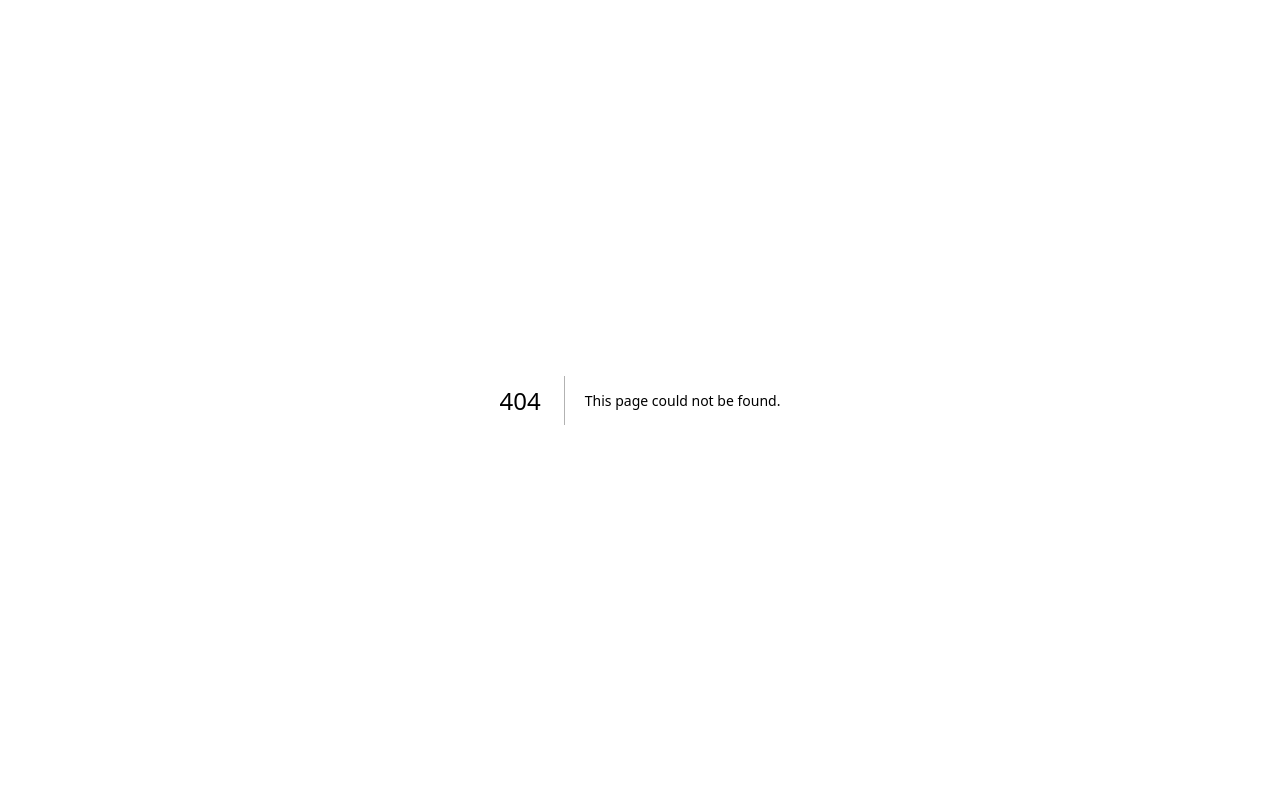
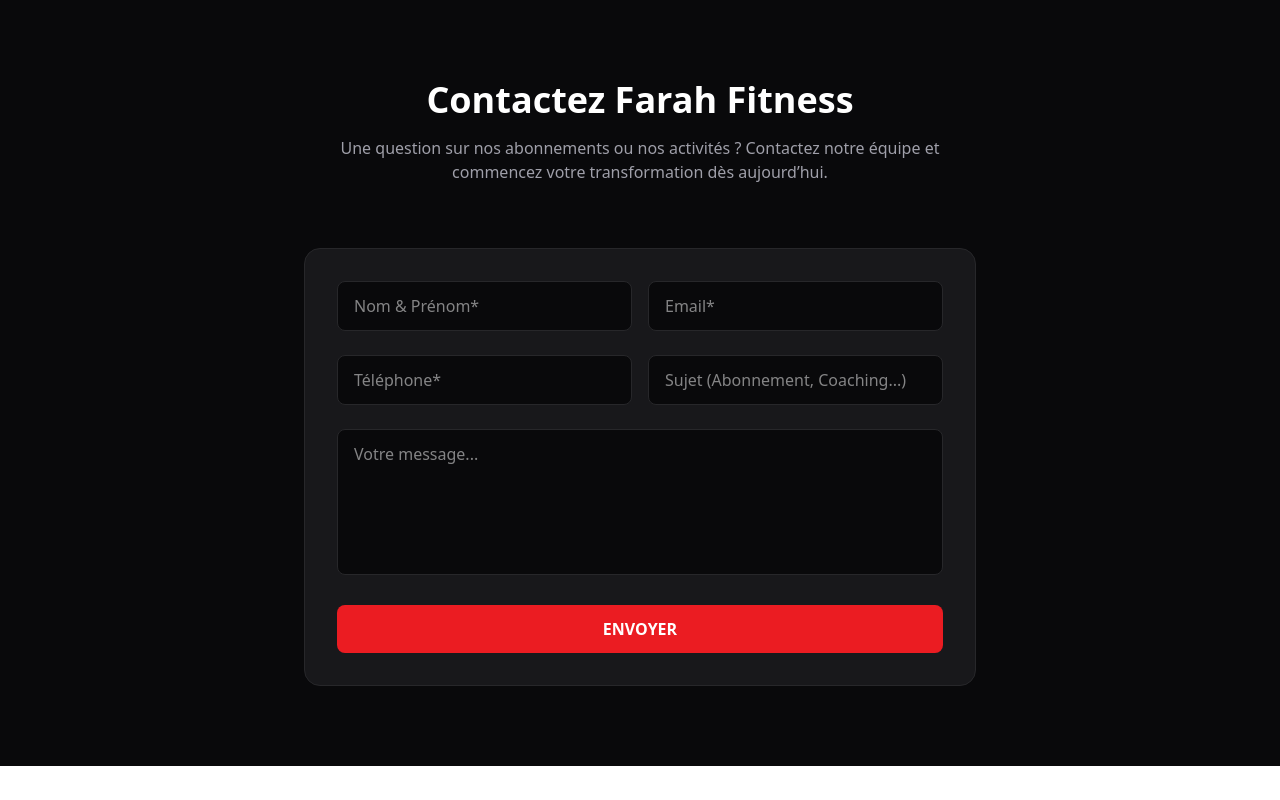
Before and after one commit to IlhamKaddi/gym-website, a Next.js app: page /contact in a window 1280 px wide. Before the commit this address had no page. Built offline with nearby package versions, Linux system fonts and the light colour scheme; a web font is replaced by a local one.

Commit message:
feat : refactor the CONTACT P

```diff
--- a/app/activities/page.tsx
+++ b/app/activities/page.tsx
@@ -1,14 +1,14 @@
 "use client" ;
 import ActivitiesContent from '../compenents/Activities/Content';
 import ActivitiesHero from '../compenents/Activities/Hero'
-import { Navbar } from '../compenents/Navbar';
+import { Footer } from '../compenents/Footer';
 
 function Activities() {
   return (
     <div>
-           <Navbar className='bg-zinc-950'/>
       <ActivitiesHero/>
       <ActivitiesContent/>
+      <Footer/>
     </div>
   )
 }
--- a/app/compenents/Activities/Content.tsx
+++ b/app/compenents/Activities/Content.tsx
@@ -51,7 +51,7 @@
 
 export default function ActivitiesContent() {
   return (
-    <section className="bg-zinc-950 py-28">
+    <section className="bg-zinc-950 py-12">
       <div className="max-w-6xl mx-auto space-y-10 px-6">
         {activities.map((activity, index) => {
           const isReversed = index % 2 !== 0;
--- a/app/compenents/Activities/Hero.tsx
+++ b/app/compenents/Activities/Hero.tsx
@@ -1,48 +1,48 @@
 // components/ActivitiesHero.tsx
 "use client";
 
-import Image from "next/image";
 import { motion } from "framer-motion";
+import { Navbar } from "../Navbar";
 
 type ActivitiesHeroProps = {
-  imageUrl?: string;
+  videoUrl?: string;
   title?: string;
 };
 
 export default function ActivitiesHero({
-  imageUrl = "/activities/act-gym-hero.PNG",
+  videoUrl = "/activities-musculaton.mp4",
   title = "ACTIVITÉS",
 }: ActivitiesHeroProps) {
   return (
-    <section className="relative w-full h-[45vh] md:h-[75vh] overflow-hidden">
+    <section className="relative w-full min-h-screen overflow-hidden flex items-center justify-center">
 
-
-      {/* Background Image */}
-      <Image
-        src={imageUrl}
-        alt="Salle de sport Farah Fitness"
-        fill
-        priority
-        className="object-cover"
+      {/* Background Video */}
+      <video
+        className="absolute inset-0 w-full h-full object-cover"
+        src={videoUrl}
+        autoPlay
+        muted
+        loop
+        playsInline
       />
 
-      {/* Dark Gradient Overlay */}
+      {/* Dark Overlay */}
       <div className="absolute inset-0 bg-black/70" />
-
+        <div className="absolute top-0 left-0 w-full z-20">
+        <Navbar className="bg-transparent" />
+      </div>
 
       {/* Animated Title */}
-      <div className="relative z-10 flex items-center justify-center h-full">
       <motion.h1
         initial={{ opacity: 0, y: 80 }}
         whileInView={{ opacity: 1, y: 0 }}
         transition={{ duration: 0.9, ease: "easeOut" }}
         viewport={{ once: true }}
-          className="text-5xl md:text-7xl lg:text-8xl font-extrabold italic uppercase tracking-wider text-white"
+        className="relative z-10 text-center text-5xl md:text-7xl lg:text-8xl font-extrabold italic uppercase tracking-wider text-white"
       >
-          <span className="text-[#EB1C22]">A</span>
+        <span className="text-[#EB1C22]">{title.charAt(0)}</span>
         {title.slice(1)}
       </motion.h1>
-      </div>
     </section>
   );
 }
--- a/app/compenents/Navbar.tsx
+++ b/app/compenents/Navbar.tsx
@@ -1,6 +1,6 @@
 "use client";
 import React, { useState } from 'react';
-import { Search, ShoppingCart, Menu, X } from 'lucide-react';
+import { Menu, X } from 'lucide-react';
 import Image from 'next/image';
 import Link from 'next/link';
 
@@ -42,13 +42,14 @@
 
         {/* Action Buttons */}
         <div className="flex items-center space-x-2 sm:space-x-4">
-
+          <Link href="/contact">
           <button className="group flex md:flex max-md:hidden items-center gap-2 px-5 py-2
-  border-2 border-[#EB1C22] rounded-xl
-  text-[#EB1C22] text-sm font-semibold tracking-wide uppercase
-  hover:bg-[#EB1C22] hover:text-white
-  hover:shadow-[0_4px_20px_rgba(235,28,34,0.40)]
-  transition-all duration-300">contact us </button>
+              border-2  text-sm font-semibold tracking-wide uppercase
+            bg-[#EB1C22] text-white
+             shadow-[0_4px_20px_rgba(235,28,34,0.40)]
+             transition-all duration-300 border-[#EB1C22] rounded-xl
+             hover:text-[#EB1C22] hover:bg-transparent">contact us </button>
+               </Link>
           <button
             className="p-2 hover:bg-white/10 rounded-full transition-colors md:hidden"
             onClick={toggleMobileMenu}
@@ -60,6 +61,7 @@
               <Menu className="w-5 h-5" />
             )}
           </button>
+
         </div>
       </div>
 
@@ -83,17 +85,18 @@
           >
             About
           </a>
-        <Link href="/maps" className="hover:text-[#EB1C22] transition-colors text-sm lg:text-base">
+        <Link href="/maps" className="block text-white hover:text-[#EB1C22] transition-colors py-2 px-4 rounded hover:bg-white/10">
           Location
        </Link>
           <a
-            href="#"
+            href="/activities"
             className="block text-white hover:text-[#EB1C22] transition-colors py-2 px-4 rounded hover:bg-white/10"
             onClick={() => setIsMobileMenuOpen(false)}
           >
             Activities
           </a>
           {/* Contact Button */}
+          <Link href="/contact">
           <button
             onClick={() => setIsMobileMenuOpen(false)}
             className="
@@ -113,24 +116,11 @@
           >
             Contact us
           </button>
+          </Link>
+
 
         </div>
       </div>
     </nav>
   );
 };
-
-// Demo wrapper to show the navbar
-export default function NavbarDemo() {
-  return (
-    <div className="min-h-screen bg-gradient-to-br from-gray-900 via-gray-800 to-black">
-      <Navbar />
-      <div className="px-4 sm:px-6 lg:px-8 py-12 text-white">
-        <h1 className="text-3xl sm:text-4xl font-bold mb-4">Responsive Navbar Demo</h1>
-        <p className="text-gray-300 max-w-2xl">
-          This navbar is fully responsive with a mobile menu that slides down when you click the menu icon on smaller screens. Try resizing your browser window to see it in action!
-        </p>
-      </div>
-    </div>
-  );
-}
--- /dev/null
+++ b/app/contact/page.tsx
@@ -0,0 +1,197 @@
+"use client";
+
+import { useState } from "react";
+import { z } from "zod";
+import { useForm } from "react-hook-form";
+import { zodResolver } from "@hookform/resolvers/zod";
+
+/* ZOD VALIDATION */
+
+const contactSchema = z.object({
+  name: z.string().min(1, "Le nom est requis"),
+  email: z.string().email("Email invalide"),
+  phone: z
+    .string()
+    .regex(/^(0(5|6|7)\d{8}|\+212(5|6|7)\d{8})$/, "Numéro invalide"),
+  subject: z.string().min(1, "Le sujet est requis"),
+  message: z.string().min(1, "Le message est requis"),
+});
+
+type ContactFormData = z.infer<typeof contactSchema>;
+
+export default function ContactSection() {
+  const [submitStatus, setSubmitStatus] = useState<
+    "idle" | "success" | "error"
+  >("idle");
+
+  const {
+    register,
+    handleSubmit,
+    reset,
+    formState: { errors, isSubmitting },
+  } = useForm<ContactFormData>({
+    resolver: zodResolver(contactSchema),
+  });
+
+  const onSubmit = async (data: ContactFormData) => {
+    setSubmitStatus("idle");
+
+    try {
+      const res = await fetch("https://formspree.io/f/meovalrq", {
+        method: "POST",
+        headers: {
+          "Content-Type": "application/json",
+        },
+        body: JSON.stringify(data),
+      });
+
+      if (res.ok) {
+        setSubmitStatus("success");
+        reset();
+      } else {
+        setSubmitStatus("error");
+      }
+    } catch (error) {
+      console.error(error);
+      setSubmitStatus("error");
+    }
+  };
+
+  return (
+    <section className="bg-zinc-950 py-20 px-6">
+      <div className="max-w-6xl mx-auto">
+        {/* HEADER */}
+        <div className="text-center mb-16">
+          <h1 className="text-4xl font-bold text-white mb-4">
+            Contactez Farah Fitness
+          </h1>
+
+          <p className="text-zinc-400 max-w-2xl mx-auto">
+            Une question sur nos abonnements ou nos activités ?
+            Contactez notre équipe et commencez votre transformation dès
+            aujourd’hui.
+          </p>
+        </div>
+
+        {/* CENTERED FORM */}
+        <div className="flex justify-center">
+          <form
+            onSubmit={handleSubmit(onSubmit)}
+            className="w-full max-w-2xl bg-zinc-900 border border-zinc-800 rounded-2xl p-8 space-y-6"
+          >
+            {/* NAME + EMAIL */}
+            <div className="grid grid-cols-1 sm:grid-cols-2 gap-4">
+              <div>
+                <input
+                  {...register("name")}
+                  placeholder="Nom & Prénom*"
+                  className={`w-full bg-zinc-950 border ${
+                    errors.name ? "border-red-500" : "border-zinc-800"
+                  } text-white px-4 py-3 rounded-lg focus:outline-none focus:ring-2 focus:ring-[#EB1C22]`}
+                />
+
+                {errors.name && (
+                  <p className="text-red-500 text-sm">
+                    {errors.name.message}
+                  </p>
+                )}
+              </div>
+
+              <div>
+                <input
+                  {...register("email")}
+                  placeholder="Email*"
+                  className={`w-full bg-zinc-950 border ${
+                    errors.email ? "border-red-500" : "border-zinc-800"
+                  } text-white px-4 py-3 rounded-lg focus:outline-none focus:ring-2 focus:ring-[#EB1C22]`}
+                />
+
+                {errors.email && (
+                  <p className="text-red-500 text-sm">
+                    {errors.email.message}
+                  </p>
+                )}
+              </div>
+            </div>
+
+            {/* PHONE + SUBJECT */}
+            <div className="grid grid-cols-1 sm:grid-cols-2 gap-4">
+              <div>
+                <input
+                  {...register("phone")}
+                  placeholder="Téléphone*"
+                  className={`w-full bg-zinc-950 border ${
+                    errors.phone ? "border-red-500" : "border-zinc-800"
+                  } text-white px-4 py-3 rounded-lg focus:outline-none focus:ring-2 focus:ring-[#EB1C22]`}
+                />
+
+                {errors.phone && (
+                  <p className="text-red-500 text-sm">
+                    {errors.phone.message}
+                  </p>
+                )}
+              </div>
+
+              <div>
+                <input
+                  {...register("subject")}
+                  placeholder="Sujet (Abonnement, Coaching...)"
+                  className={`w-full bg-zinc-950 border ${
+                    errors.subject ? "border-red-500" : "border-zinc-800"
+                  } text-white px-4 py-3 rounded-lg focus:outline-none focus:ring-2 focus:ring-[#EB1C22]`}
+                />
+
+                {errors.subject && (
+                  <p className="text-red-500 text-sm">
+                    {errors.subject.message}
+                  </p>
+                )}
+              </div>
+            </div>
+
+            {/* MESSAGE */}
+            <div>
+              <textarea
+                {...register("message")}
+                placeholder="Votre message..."
+                rows={5}
+                className={`w-full bg-zinc-950 border ${
+                  errors.message ? "border-red-500" : "border-zinc-800"
+                } text-white px-4 py-3 rounded-lg focus:outline-none focus:ring-2 focus:ring-[#EB1C22] resize-none`}
+              />
+
+              {errors.message && (
+                <p className="text-red-500 text-sm">
+                  {errors.message.message}
+                </p>
+              )}
+            </div>
+
+            {/* BUTTON */}
+            <button
+              type="submit"
+              disabled={isSubmitting}
+              className="w-full bg-[#EB1C22] text-white font-semibold py-3 rounded-lg hover:bg-red-700 transition disabled:opacity-50"
+            >
+              {isSubmitting ? "Envoi en cours..." : "ENVOYER"}
+            </button>
+
+            {/* SUCCESS */}
+            {submitStatus === "success" && (
+              <div className="bg-green-900/40 border border-green-700 text-green-300 p-4 rounded-lg text-center">
+                Votre message a été envoyé ! Nous vous répondrons bientôt.
+              </div>
+            )}
+
+            {/* ERROR */}
+            {submitStatus === "error" && (
+              <div className="bg-red-900/40 border border-red-700 text-red-300 p-4 rounded-lg text-center">
+                Une erreur s’est produite. Veuillez réessayer.
+              </div>
+            )}
+          </form>
+        </div>
+      </div>
+    </section>
+  );
+}
--- a/package.json
+++ b/package.json
@@ -9,12 +9,15 @@
     "lint": "eslint"
   },
   "dependencies": {
+    "@hookform/resolvers": "^5.2.2",
     "framer-motion": "^12.34.2",
     "lucide-react": "^0.562.0",
     "next": "16.1.3",
     "react": "19.2.3",
     "react-dom": "19.2.3",
-    "swiper": "^12.0.3"
+    "react-hook-form": "^7.71.2",
+    "swiper": "^12.0.3",
+    "zod": "^4.3.6"
   },
   "devDependencies": {
     "@tailwindcss/postcss": "^4",
```
Also changed, not shown: 2 other files (tests, documents, lock files or other folders). Lines whose indentation alone changed are shown as unchanged.
